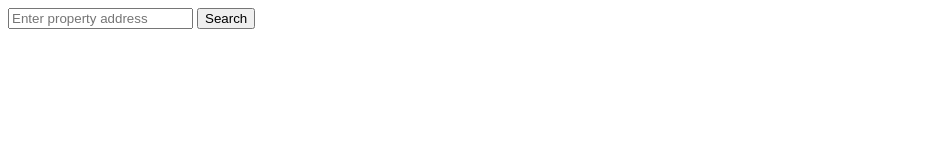
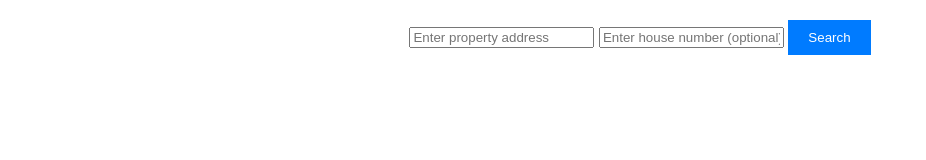
Before and after one commit to Seisocleaning/booking_form_sqft_search, a plain HTML site: page index.html in a window 1280 px wide. Shown: the whole page, without its empty margins (0-926 px from the left). Drawn offline with Linux system fonts and the light colour scheme.

Commit message:
Update index.html

```diff
--- a/index.html
+++ b/index.html
@@ -3,11 +3,15 @@
 <head>
   <meta charset="UTF-8">
   <meta name="viewport" content="width=device-width, initial-scale=1.0">
+  <link rel="stylesheet" href="styles.css">
   <title>Zillow API Demo</title>
 </head>
 <body>
-  <input type="text" id="propertyAddressInput" placeholder="Enter property address">
-  <button id="searchButton">Search</button>
+  <div class="search-container">
+    <input type="text" id="propertyAddressInput" placeholder="Enter property address">
+    <input type="text" id="houseNumberInput" placeholder="Enter house number (optional)">
+    <button id="searchButton">Search</button>
+  </div>
   <div id="resultContainer"></div>
 
   <script src="script.js"></script>
```
